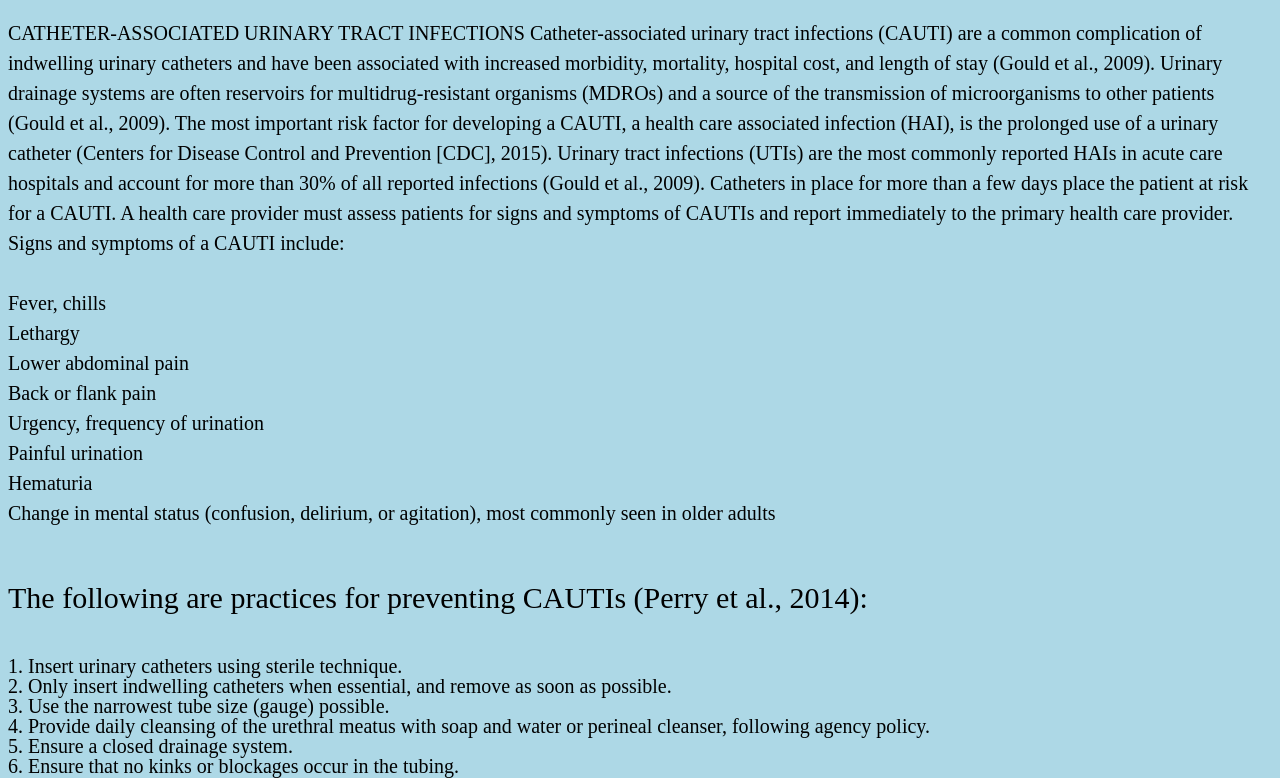
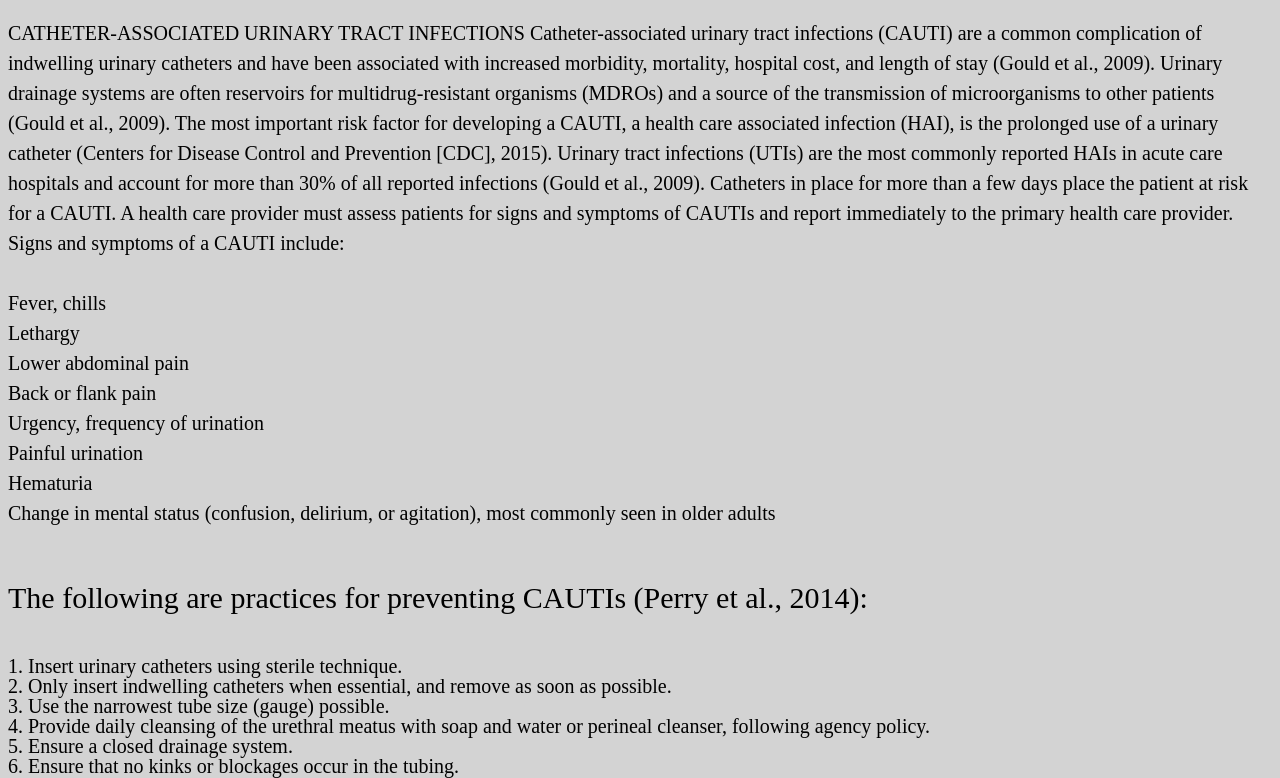
Before and after one commit to hayabear/nursewannabe, a plain HTML site: page Urinarycath.html in a window 1280 px wide. Shown: the part 644-1422 px from the top of the page. Drawn offline with Linux system fonts and the light colour scheme.

Commit message:
Update Urinarycath.html

```diff
--- a/Urinarycath.html
+++ b/Urinarycath.html
@@ -1,4 +1,4 @@
-<body style="background-color:lightblue">
+<body style="background-color:lightGray">
 
 <h1 style="background-color:rgba(255, 99, 71, 0.5);">...</h1>
 <h1 style="background-color:hsla(9, 100%, 64%, 0.5);">...</h1>
```
